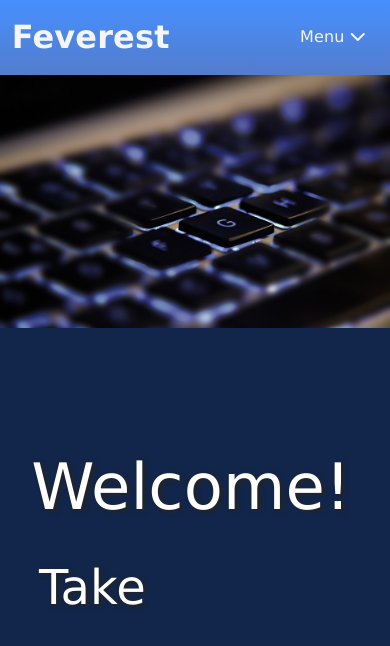
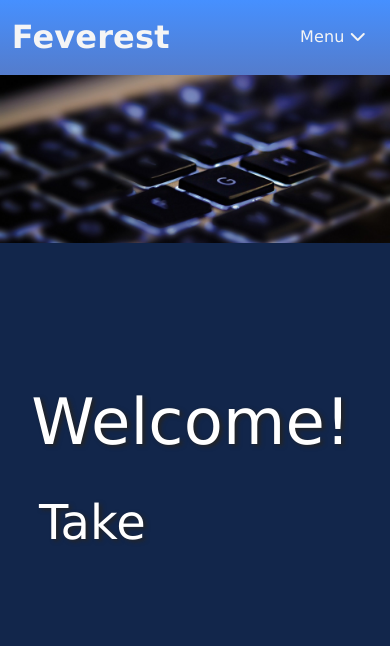
Before and after one commit to Surice/Feverest, a Vue app: page / in a window 390 px wide. Shown: the top 646 px of the page. Built offline with nearby package versions, Linux system fonts and the light colour scheme; a web font is replaced by a local one.

Commit message:
some home style

```diff
--- a/src/views/main/home.vue
+++ b/src/views/main/home.vue
@@ -1,5 +1,5 @@
 <template>
-  <div class="home" id="home">
+  <div class="home">
     <navbar></navbar>
       <img src='../../assets/tastatur.jpg' class="banner-img">
 
@@ -15,6 +15,10 @@
           </div>
         </div>
       </div>
+
+    <div class="footer">
+
+    </div>
   </div>
 </template>
 
@@ -66,10 +70,19 @@ export default {
   .main-img{
     display: none;
   }
+  .banner-img{
+    height: 20vh;
+  }
+}
+@media only screen and (min-width: 821px){
+  .banner-img{
+    height: 30vh;
+  }
 }
 
   .home{
     width: 100vw;
+    height: 100vh;
   }
   .content{
     height: 50vh;
@@ -78,7 +91,6 @@ export default {
   }
   .banner-img{
     width: 100vw;
-    height: 30vh;
     object-fit: cover;
     object-position: 20% 50%;
   }
@@ -88,6 +100,7 @@ export default {
     width: 45vw;
     object-fit: cover;
     border-radius: 5px;
+    box-shadow: 3px 4px 6px 2px rgba(0, 0, 0, 0.6);
   }
 
   .banner-welcome{
@@ -102,6 +115,7 @@ export default {
   }
   .banner-phrases{
     margin-left: 10vw;
+    height: 48px;
   }
   .banner-phrases p{
     font-family: Verdana, Geneva, Tahoma, sans-serif;
```
